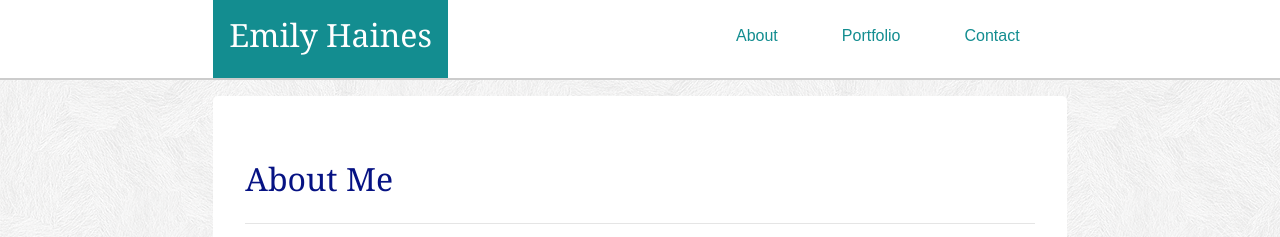
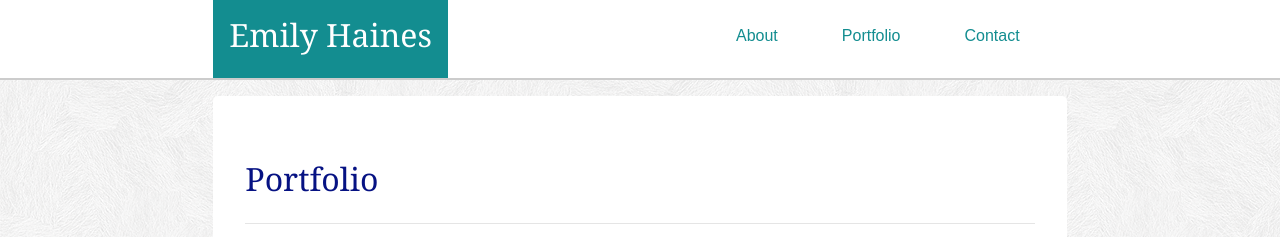
Before and after one commit to CodeQuiver/Bootstrap-Portfolio, a plain HTML site: page portfolio.html in a window 1280 px wide. Shown: the top 237 px of the page. Drawn offline with nearby package versions, Linux system fonts and the light colour scheme.

Commit message:
Updated portfolio

```diff
--- a/portfolio.html
+++ b/portfolio.html
@@ -23,7 +23,7 @@
     <link rel="stylesheet"  type="text/css" href="assets/css/style.css">
     <!-- end my stylesheet
      -->
-    <title>Contact Me</title>
+    <title>Portfolio</title>
 </head>
 <body>
 
@@ -89,7 +89,7 @@
         <!-- inner box -->
         <section class="col-xs-12 col-sm-10 col-md-8 col-lg-8 jumbotron card card-block">
                 <h1>
-                    About Me
+                    Portfolio
                 </h1>
 
                 <hr>
```
